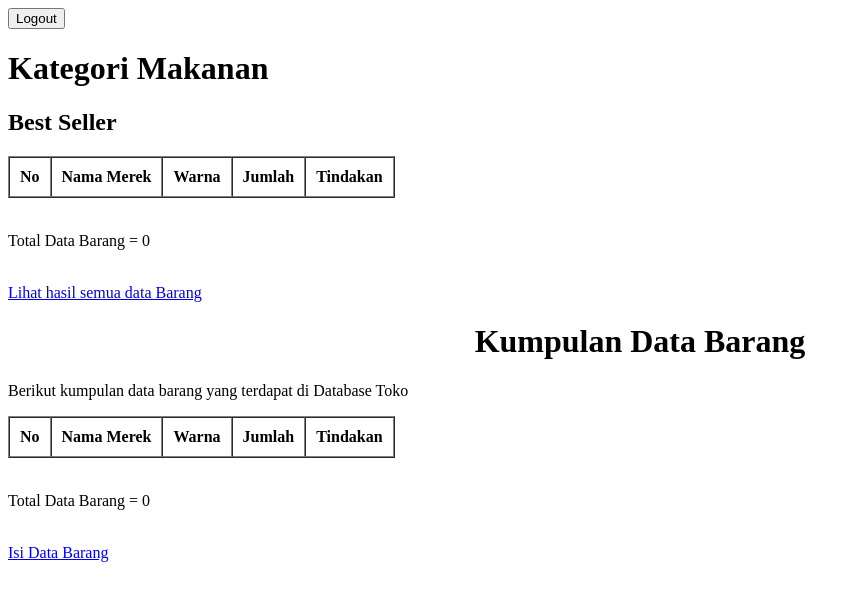
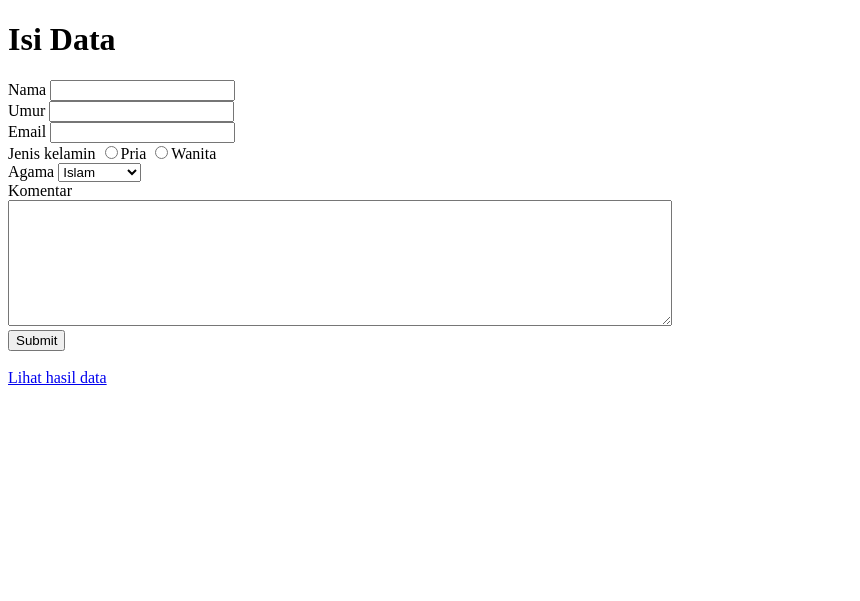
Before and after one commit to charlesbintang/charlesbintang.github.io, a PHP site: page /menuAdmin.php in a window 1280 px wide. Shown: the top 601 px of the page, without its empty margins (0-860 px from the left). Run offline with PHP 8.4, Linux system fonts and the light colour scheme; the visitor is signed in with stand-in values (Sample User, id 1); data that the repository does not hold is empty.

Commit message:
form new branch

```diff
--- a/menuAdmin.php
+++ b/menuAdmin.php
@@ -5,114 +5,38 @@
   }
 ?>
 
-
 <!DOCTYPE html>
 <html lang="en" dir="ltr">
   <head>
     <meta charset="utf-8">
-    <title>Menu Bobaho</title>
-
-
+    <title>Form Register</title>
   </head>
-  <body align="">
-    <button onClick="window.location = 'logout.php'">Logout</button>
-    <h1>Kategori Makanan</h1>
-    <h2>Best Seller</h2>
-    <table border = 1 cellpadding = 10 cellspacing = 0>
-      <tr>
-        <th>No</th>
-        <th>Nama Merek</th>
-        <th>Warna</th>
-        <th>Jumlah</th>
-        <th colspan = 2>Tindakan</th>
-      </tr>
-
-      <?php $y = 1; ?>
-      <?php foreach($statistik as $data) : ?>
-      <tr>
-        <td><?php echo $data["no"]; ?></td>
-        <td><?php echo $data["nama_merek"]; ?></td>
-        <td><?php echo $data["warna"]; ?></td>
-        <td><?php echo $data["jumlah"]; ?></td>
-        <td> <a href="update.php?no=<?php echo $data["no"]; ?>">Ubah</a> </td>
-        <td> <a href="delete.php?no=<?php echo $data["no"]; ?>" onclick="confirm('Makan bro?')" >Hapus</a> </td>
-      </tr>
-      <?php $y++; ?>
-      <?php endforeach; ?>
-    </table>
+  <body>
+    <h1>Isi Data</h1>
+    <form class="" action="create.php" method="post">
+      <label for="">Nama</label>
+      <input type="text" name="nama" autocomplete = "off"> <br>
+      <label for="">Umur</label>
+      <input type="text" name="umur" autocomplete = "off"> <br>
+      <label for="">Email</label>
+      <input type="email" name="email" autocomplete="off"> <br>
+      <label for="">Jenis kelamin</label>
+      <input type="radio" name="jeniskelamin" value="Pria">Pria
+      <input type="radio" name="jeniskelamin" value="Wanita">Wanita <br>
+      <label for="">Agama</label>
+      <select class="" name="agama">
+        <option value="Islam">Islam</option>
+        <option value="Kristen">Kristen</option>
+        <option value="Buddha">Buddha</option>
+        <option value="Hindu">Hindu</option>
+        <option value="Konghucu">Konghucu</option>
+      </select> <br>
+      <label for="">Komentar</label> <br>
+      <textarea name="komentar" rows="8" cols="80"></textarea> <br>
+      <button type="submit" name="submit" value = <?php echo date("d-m-Y"); ?> >Submit</button>
+      <input type="hidden" name="tanggal" value = <?php echo date("h:i:sa"); ?>>
+    </form>
     <br>
-    <p>Total Data Barang = <?php echo ($y - 1); ?></p>
-
-    <br>
-
-
-
-    <!-- <form class="" action="CRUD/create.php" method="post">
-      <label for="">Nama Merek</label>
-      <input type="text" name="nama_merek"> <br>
-      <label for="">Warna</label>
-      <input type="text" name="warna"> <br>
-      <label for="">Jumlah</label>
-      <input type="text" name="jumlah"> <br>
-      <button type="submit" name="submit">Submit</button>
-    </form>
-    <br> -->
-    <a href="CRUD/read.php">Lihat hasil semua data Barang</a>
+    <a href="read.php">Lihat hasil data</a>
   </body>
 </html>
-
-
-<?php
-$koneksi = mysqli_connect("localhost", "root", "", "Toko");
-$statistik = query("SELECT * FROM Barang");
-
-function query($data){
-  global $koneksi;
-
-  $hasil = mysqli_query($koneksi, $data);
-  $rows = [];
-  while ($row = mysqli_fetch_assoc($hasil)){
-    $rows[] = $row;
-  }
-
-  return $rows;
-}
-?>
-
-<!DOCTYPE html>
-<html lang="en" dir="ltr">
-  <head>
-    <meta charset="utf-8">
-    <title>Kumpulan Data Barang</title>
-  </head>
-  <body>
-    <h1 align="center">Kumpulan Data Barang</h1>
-    <p>Berikut kumpulan data barang yang terdapat di Database Toko<p>
-    <table border = 1 cellpadding = 10 cellspacing = 0>
-      <tr>
-        <th>No</th>
-        <th>Nama Merek</th>
-        <th>Warna</th>
-        <th>Jumlah</th>
-        <th colspan = 2>Tindakan</th>
-      </tr>
-
-      <?php $y = 1; ?>
-      <?php foreach($statistik as $data) : ?>
-      <tr>
-        <td><?php echo $data["no"]; ?></td>
-        <td><?php echo $data["nama_merek"]; ?></td>
-        <td><?php echo $data["warna"]; ?></td>
-        <td><?php echo $data["jumlah"]; ?></td>
-        <td> <a href="update.php?no=<?php echo $data["no"]; ?>">Ubah</a> </td>
-        <td> <a href="delete.php?no=<?php echo $data["no"]; ?>" onclick="confirm('Makan bro?')" >Hapus</a> </td>
-      </tr>
-      <?php $y++; ?>
-      <?php endforeach; ?>
-    </table>
-    <br>
-    <p>Total Data Barang = <?php echo ($y - 1); ?></p>
-    <br>
-    <a href="/Toko/index.php">Isi Data Barang</a>
-  </body>
-</html>
```
